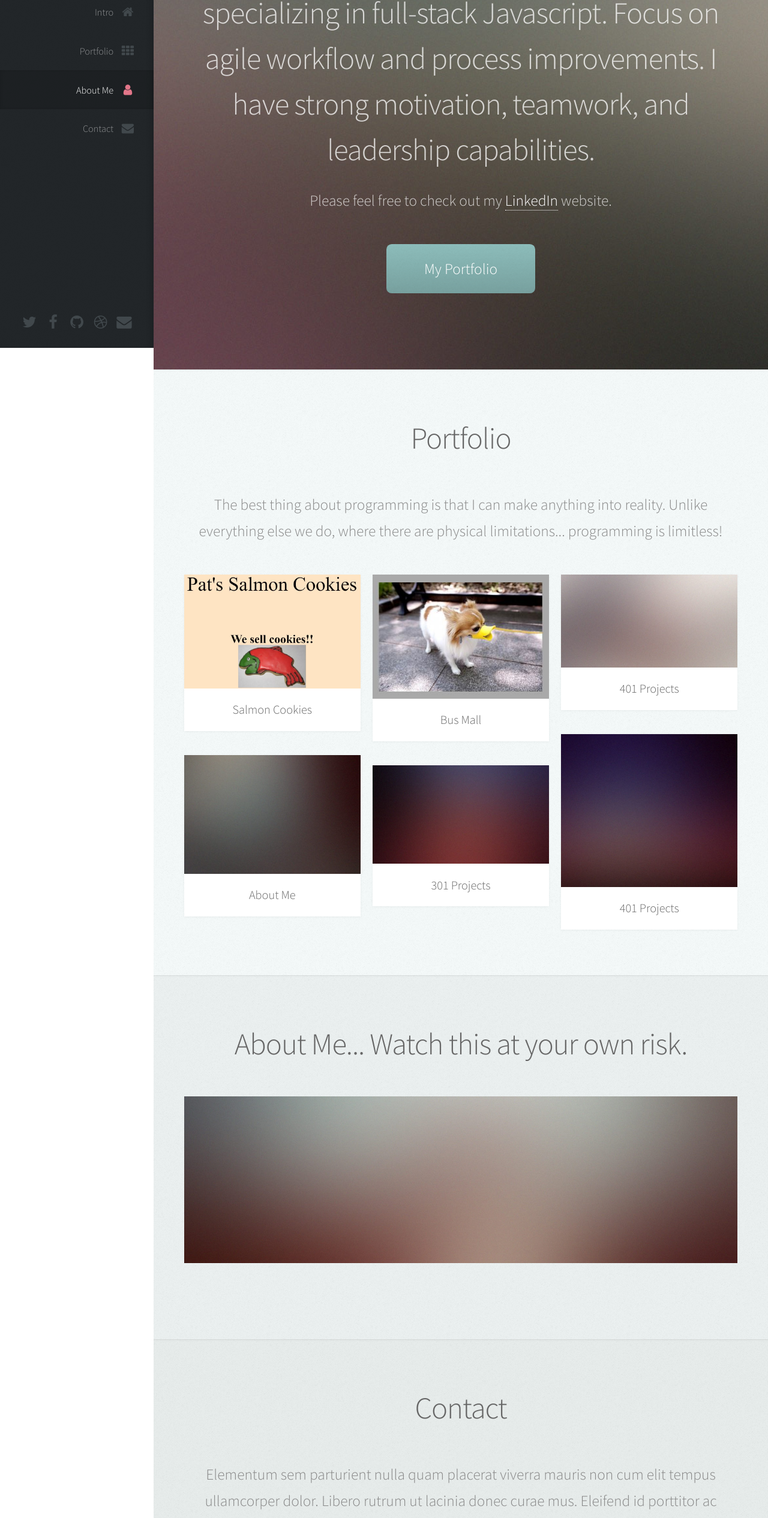
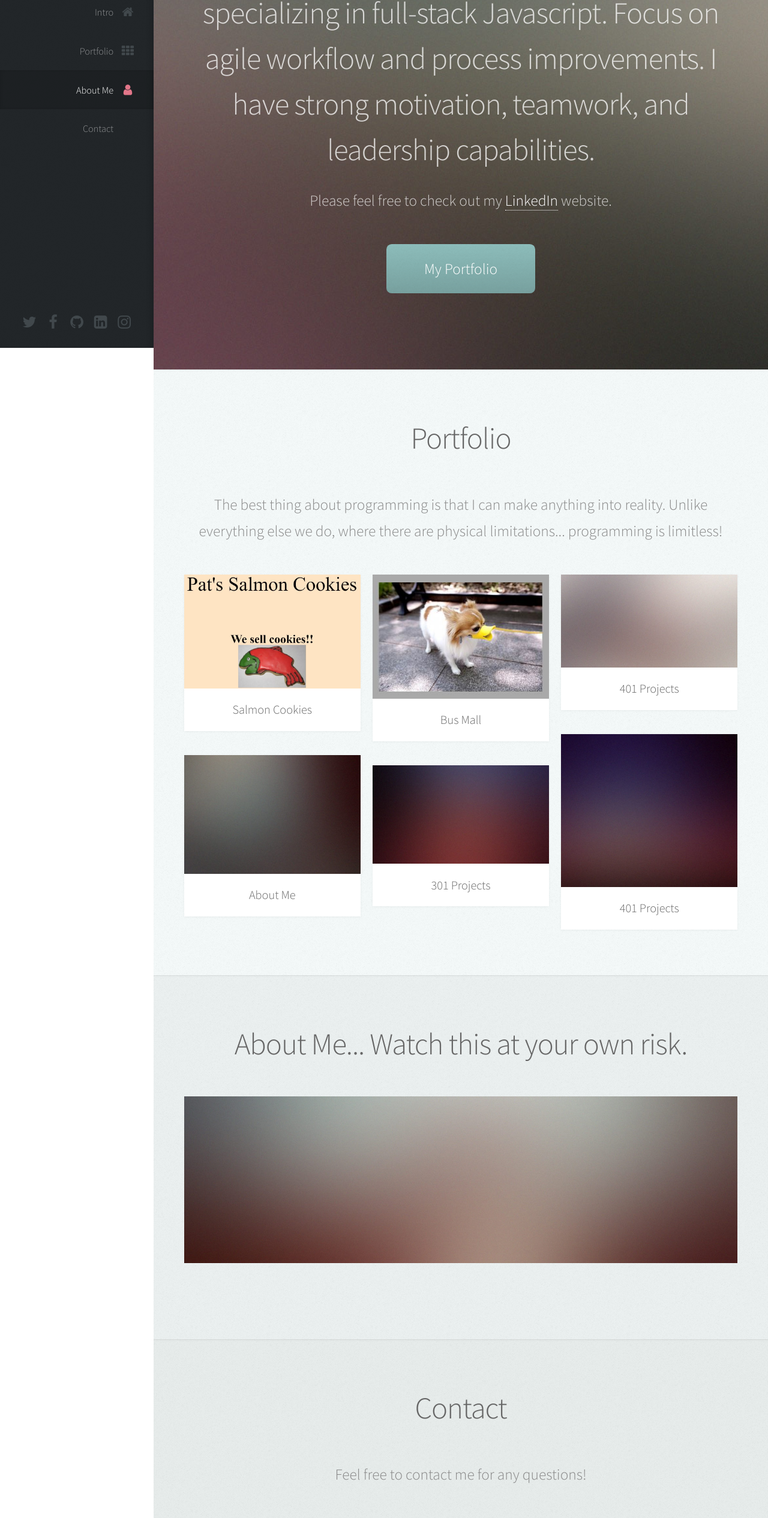
Before and after one commit to ryankrdh-portfolio/portfolio, a plain HTML site: page index.html in a window 1280 px wide. Shown: the part 220-2751 px from the top of the page at 60% size. Drawn offline with Linux system fonts and the light colour scheme.

Commit message:
lab-04-feature 2 done

```diff
--- a/index.html
+++ b/index.html
@@ -12,6 +12,7 @@
 		<link rel="stylesheet" href="assets/css/base.css" />
 		<link rel="stylesheet" href="assets/css/layout.css" />
 		<link rel="stylesheet" href="assets/css/modules.css" />
+		<link rel="stylesheet" href="https://use.fontawesome.com/releases/v5.8.1/css/all.css" integrity="sha384-50oBUHEmvpQ+1lW4y57PTFmhCaXp0ML5d60M1M7uH2+nqUivzIebhndOJK28anvf" crossorigin="anonymous">
 
 	</head>
 	<body class="is-preload">
@@ -34,7 +35,7 @@
 								<li><a href="#top" id="top-link"><span class="icon fa-home">Intro</span></a></li>
 								<li><a href="#portfolio" id="portfolio-link"><span class="icon fa-th">Portfolio</span></a></li>
 								<li><a href="#about" id="about-link"><span class="icon fa-user">About Me</span></a></li>
-								<li><a href="#contact" id="contact-link"><span class="icon fa-envelope">Contact</span></a></li>
+								<li><a href="#contact" id="contact-link"><span class="icon fa-envelop">Contact</span></a></li>
 							</ul>
 						</nav>
 
@@ -45,10 +46,10 @@
 					<!-- Social Icons -->
 						<ul class="icons">
 							<li><a href="#" class="icon fa-twitter"><span class="label">Twitter</span></a></li>
-							<li><a href="#" class="icon fa-facebook"><span class="label">Facebook</span></a></li>
-							<li><a href="#" class="icon fa-github"><span class="label">Github</span></a></li>
-							<li><a href="#" class="icon fa-dribbble"><span class="label">Dribbble</span></a></li>
-							<li><a href="#" class="icon fa-envelope"><span class="label">Email</span></a></li>
+							<li><a href="https://www.facebook.com/rhk4783" class="icon fa-facebook"><span class="label">Facebook</span></a></li>
+							<li><a href="https://github.com/ryankrdh" class="icon fa-github"><span class="label">Github</span></a></li>
+							<li><a href="https://www.linkedin.com/in/ryankrdh/" class="icon fa-linkedin"><span class="label">LinkedIn</span></a></li>
+							<li><a href="https://www.instagram.com/ryan_kim4783/" class="icon fa-instagram"><span class="label">Instagram</span></a></li>
 						</ul>
 
 				</div>
@@ -155,10 +156,7 @@
 								<h2>Contact</h2>
 							</header>
 
-							<p>Elementum sem parturient nulla quam placerat viverra
-							mauris non cum elit tempus ullamcorper dolor. Libero rutrum ut lacinia
-							donec curae mus. Eleifend id porttitor ac ultricies lobortis sem nunc
-							orci ridiculus faucibus a consectetur. Porttitor curae mauris urna mi dolor.</p>
+							<p>Feel free to contact me for any questions!</p>
 
 							<form method="post" action="#">
 								<div class="row">
```
